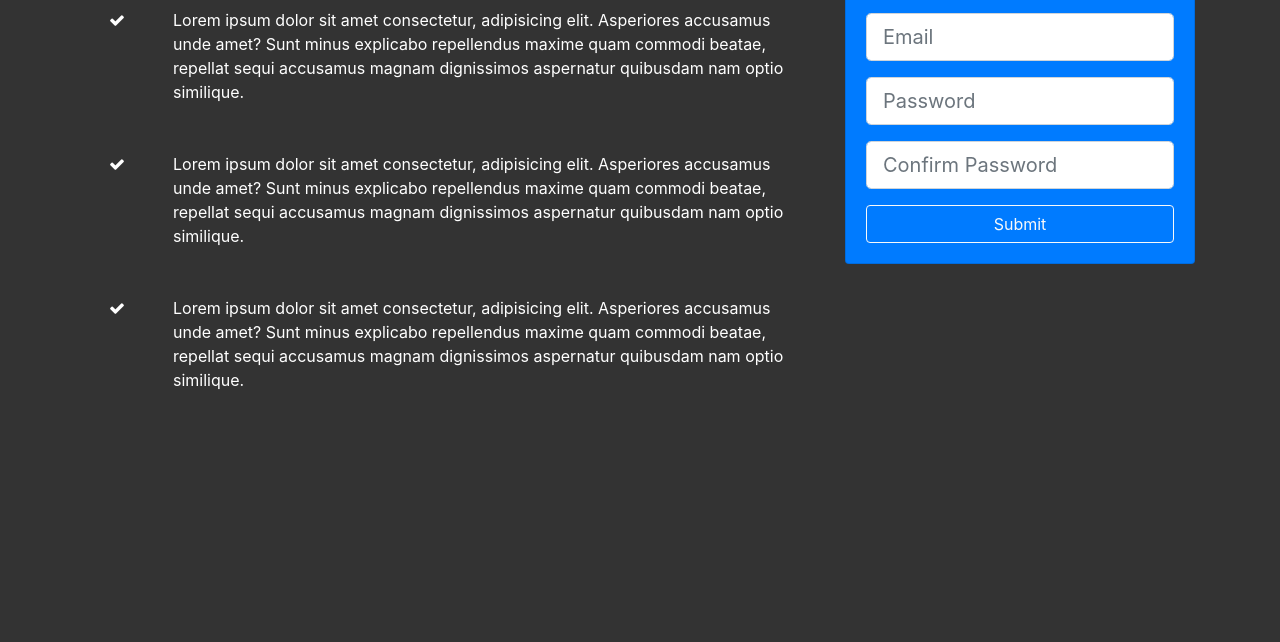
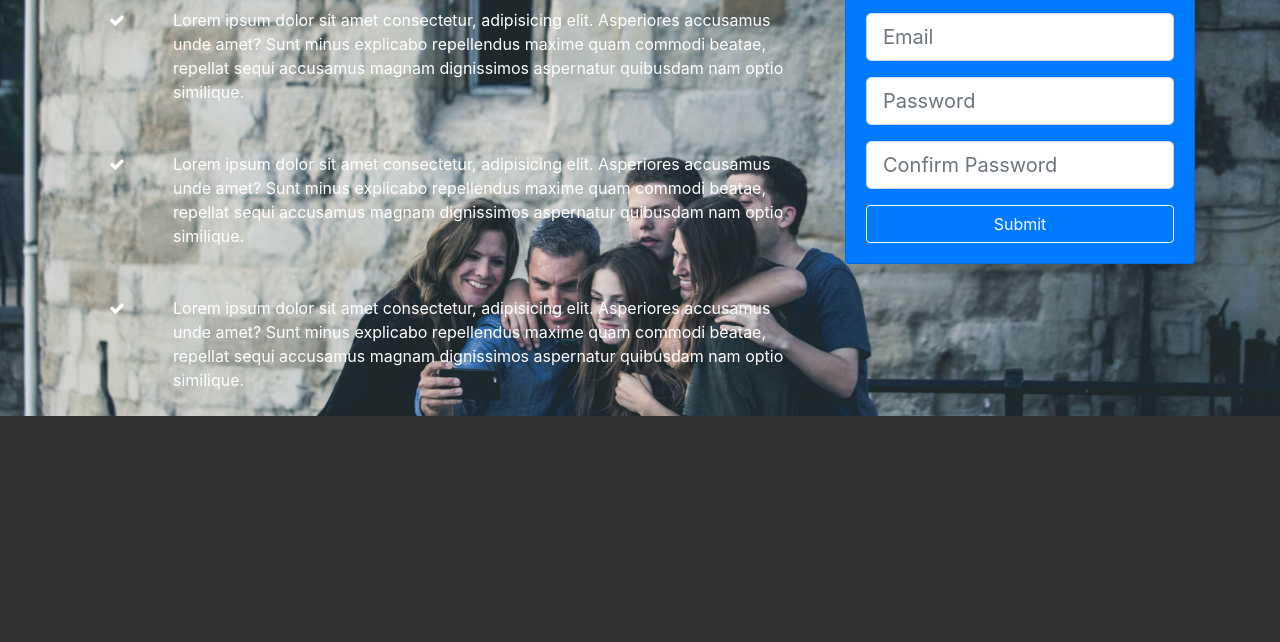
Before and after one commit to Oshinowo/looplab-theme, a website: page src/index.html in a window 1280 px wide. Shown: the part 158-800 px from the top of the page. Drawn offline with Linux system fonts and the light colour scheme.

Commit message:
ninth commit

```diff
--- a/src/css/style.css
+++ b/src/css/style.css
@@ -5,3 +5,9 @@ body {
 .navbar {
   border-bottom: #008ed6 3px solid;
   opacity: 0.8; }
+
+#home-section {
+  background-image: url("../img/home.jpg");
+  background-repeat: no-repeat;
+  background-size: cover;
+  background-attachment: fixed; }
```
